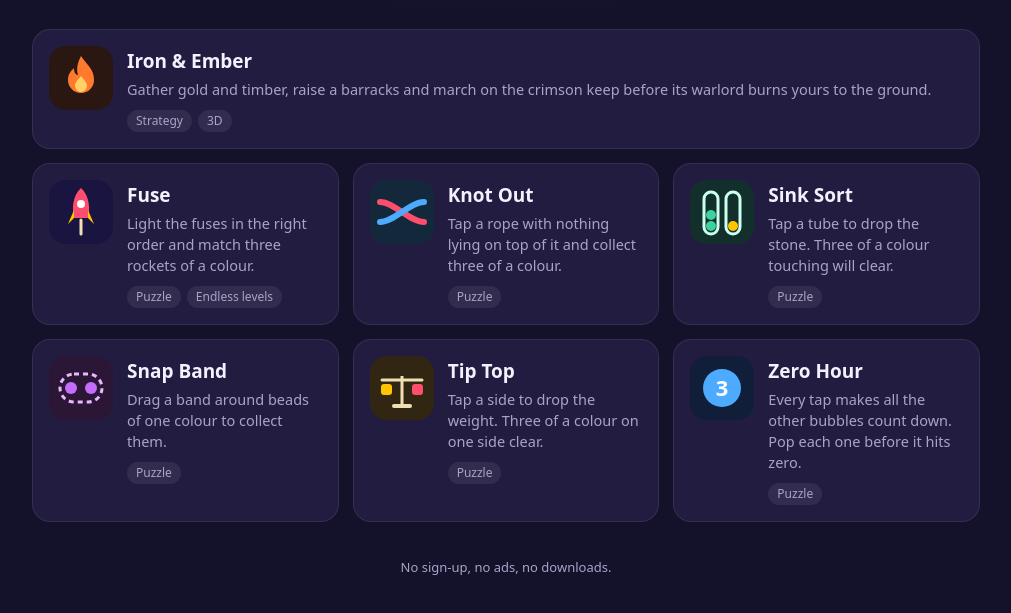
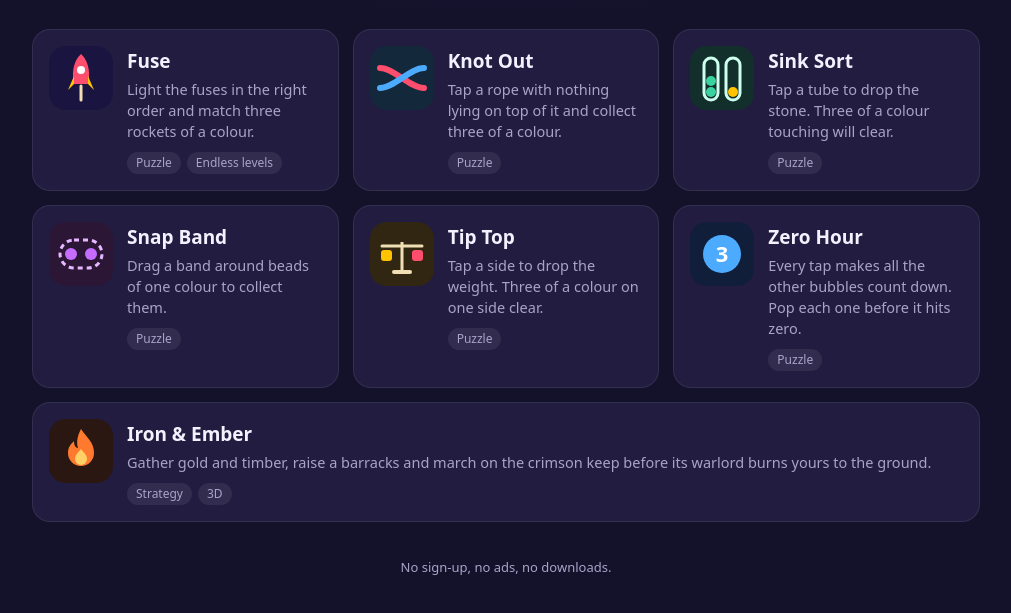
Before and after one commit to umbretta/games, a plain HTML site: page index.html in a window 1280 px wide. Shown: the part 141-754 px from the top of the page, without its empty margins (134-1145 px from the left). Drawn offline with Linux system fonts and the light colour scheme.

Commit message:
Move Iron & Ember to the end of the games list

```diff
--- a/index.html
+++ b/index.html
@@ -44,9 +44,6 @@
 </main>
 <script>
 const GAMES = [
-  { slug: 'iron-and-ember', name: 'Iron & Ember', big: true, tags: ['Strategy', '3D'],
-    text: 'Gather gold and timber, raise a barracks and march on the crimson keep before its warlord burns yours to the ground.',
-    icon: '<rect width="64" height="64" rx="16" fill="#2a1712"/><path d="M32 10c6 9 13 13 13 24a13 13 0 0 1-26 0c0-6 3-9 6-12 0 5 2 7 4 7-2-7 0-13 3-19z" fill="#ff7a2f"/><path d="M32 30c3 4 6 6 6 10a6 6 0 0 1-12 0c0-4 3-6 6-10z" fill="#ffd166"/>' },
   { slug: 'fuse', name: 'Fuse', tags: ['Puzzle', 'Endless levels'], prog: progFuse,
     text: 'Light the fuses in the right order and match three rockets of a colour.',
     icon: '<rect width="64" height="64" rx="16" fill="#1a1440"/><path d="M32 8c9 8 9 22 7 30H25c-2-8-2-22 7-30z" fill="#ff4d6d"/><circle cx="32" cy="24" r="4" fill="#fff"/><path d="M25 38l-6 6 6-14zM39 38l6 6-6-14z" fill="#ffc300"/><path d="M32 40v14" stroke="#f1dfb4" stroke-width="3" stroke-linecap="round"/>' },
@@ -64,7 +61,10 @@ const GAMES = [
     icon: '<rect width="64" height="64" rx="16" fill="#302612"/><path d="M32 50V20" stroke="#f1dfb4" stroke-width="3"/><path d="M12 24h40" stroke="#f1dfb4" stroke-width="3" stroke-linecap="round"/><path d="M24 50h16" stroke="#f1dfb4" stroke-width="4" stroke-linecap="round"/><rect x="11" y="28" width="11" height="11" rx="3" fill="#ffc300"/><rect x="42" y="28" width="11" height="11" rx="3" fill="#ff4d6d"/>' },
   { slug: 'zero-hour', name: 'Zero Hour', key: 'zerohour', tags: ['Puzzle'],
     text: 'Every tap makes all the other bubbles count down. Pop each one before it hits zero.',
-    icon: '<rect width="64" height="64" rx="16" fill="#101e3a"/><circle cx="32" cy="32" r="19" fill="#4dabff"/><text x="32" y="40" text-anchor="middle" font-size="22" font-weight="900" font-family="system-ui,sans-serif" fill="#fff">3</text>' }
+    icon: '<rect width="64" height="64" rx="16" fill="#101e3a"/><circle cx="32" cy="32" r="19" fill="#4dabff"/><text x="32" y="40" text-anchor="middle" font-size="22" font-weight="900" font-family="system-ui,sans-serif" fill="#fff">3</text>' },
+  { slug: 'iron-and-ember', name: 'Iron & Ember', big: true, tags: ['Strategy', '3D'],
+    text: 'Gather gold and timber, raise a barracks and march on the crimson keep before its warlord burns yours to the ground.',
+    icon: '<rect width="64" height="64" rx="16" fill="#2a1712"/><path d="M32 10c6 9 13 13 13 24a13 13 0 0 1-26 0c0-6 3-9 6-12 0 5 2 7 4 7-2-7 0-13 3-19z" fill="#ff7a2f"/><path d="M32 30c3 4 6 6 6 10a6 6 0 0 1-12 0c0-4 3-6 6-10z" fill="#ffd166"/>' }
 ];
 function read(k) { try { return localStorage.getItem(k); } catch (e) { return null; } }
 function progFuse() {
```
